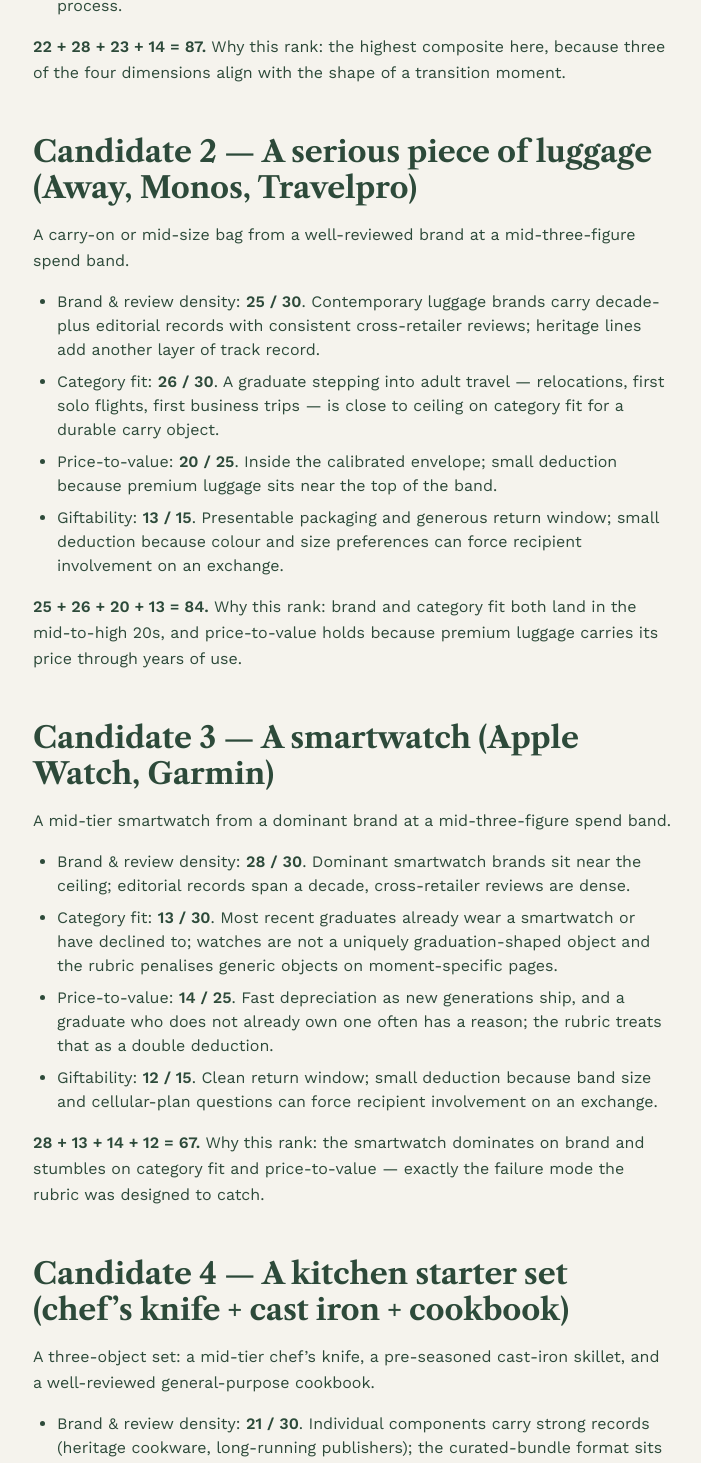
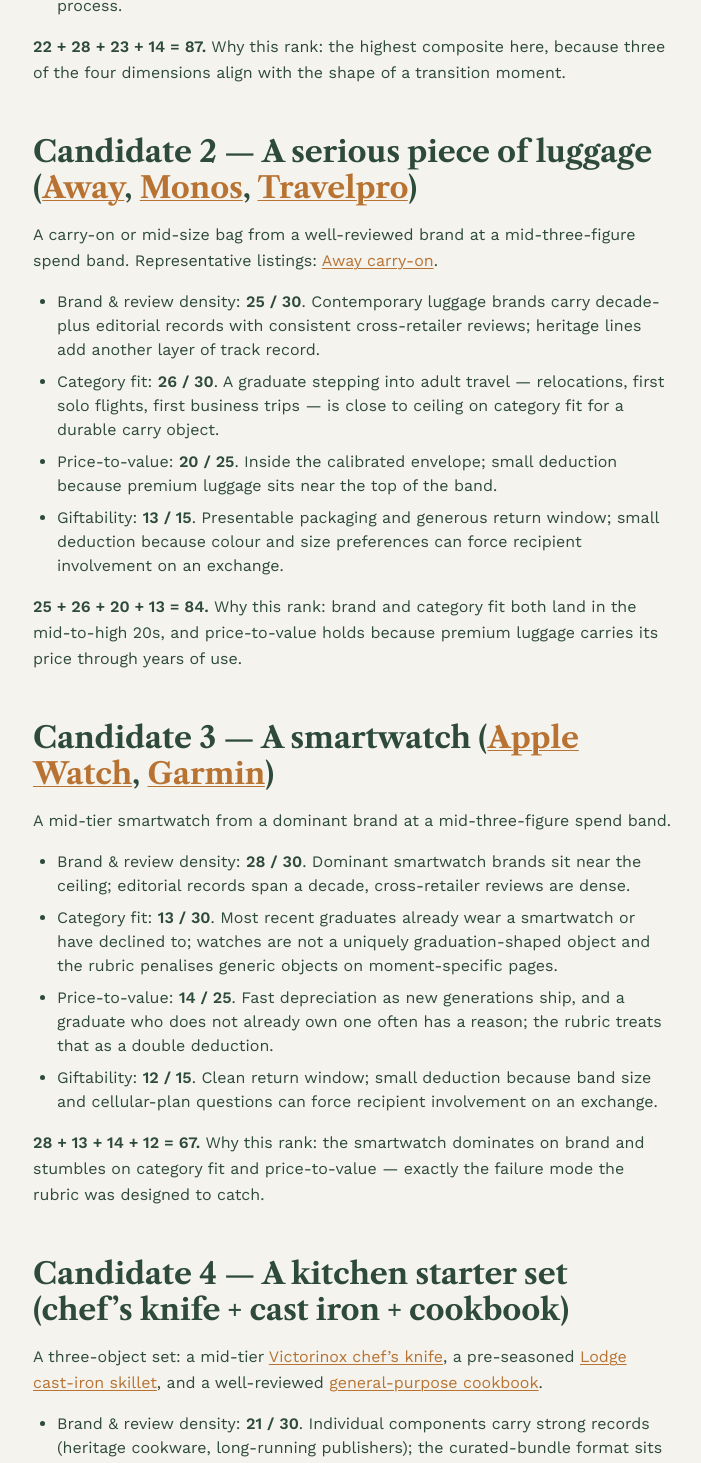
Before and after one commit to perfectgiftsfor/giftscored, a Nuxt app: page /methodology/worked-example-graduation in a window 1280 px wide. Shown: the part 1258-2721 px from the top of the page, without its empty margins (287-988 px from the left). Built offline with nearby package versions, Linux system fonts and the light colour scheme.

Commit message:
Add affiliate-ready product + brand links to all 3 worked-example pages + disclosure on /editorial/

```diff
--- a/pages/editorial.vue
+++ b/pages/editorial.vue
@@ -105,6 +105,20 @@
       disclosure noting that affiliate links appear below.
     </p>
     <p>
+      Some product and brand links in worked-example pages route
+      through affiliate programs &mdash; primarily Amazon Associates,
+      plus a small number of direct brand partnerships. When they do,
+      we earn a commission on qualifying purchases at no extra cost to
+      the reader.
+    </p>
+    <p>
+      Commission does not influence the rubric or the scoring. The
+      rubric is published with its weights; composites are arithmetic
+      sums; sub-scores come from editor&rsquo;s judgment against
+      publicly-available signals. We do not publish paid placements as
+      worked-example picks.
+    </p>
+    <p>
       <strong>The Amazon required statement:</strong> As an Amazon
       Associate, GiftScored earns from qualifying purchases.
     </p>
--- a/pages/methodology/worked-example-anniversary.vue
+++ b/pages/methodology/worked-example-anniversary.vue
@@ -98,7 +98,8 @@
 
     <h2>Candidate 1 &mdash; A framed, dated artifact from the couple&rsquo;s year</h2>
     <p>
-      A custom-drawn map of the neighbourhood where the couple met,
+      A <a href="https://www.amazon.com/s?k=custom+framed+map+print+personalised" rel="sponsored nofollow" target="_blank" noopener>custom-drawn map</a>
+      of the neighbourhood where the couple met,
       framed, with the date stamped in the corner.
     </p>
     <ul>
@@ -113,10 +114,12 @@
       structurally caps in the high teens.
     </p>
 
-    <h2>Candidate 2 &mdash; A premium watch (Tudor Black Bay, Omega Seamaster)</h2>
+    <h2>Candidate 2 &mdash; A premium watch (<a href="https://www.tudorwatch.com/" rel="sponsored nofollow" target="_blank" noopener>Tudor</a> Black Bay, <a href="https://www.omegawatches.com/" rel="sponsored nofollow" target="_blank" noopener>Omega Seamaster</a>)</h2>
     <p>
       A well-reviewed mechanical watch from a heritage brand at a
-      four-figure spend band.
+      four-figure spend band. See representative listings for
+      <a href="https://www.amazon.com/s?k=Tudor+Black+Bay" rel="sponsored nofollow" target="_blank" noopener>Tudor Black Bay</a>
+      and <a href="https://www.amazon.com/s?k=Omega+Seamaster" rel="sponsored nofollow" target="_blank" noopener>Omega Seamaster</a>.
     </p>
     <ul>
       <li>Brand &amp; review density: <strong>27 / 30</strong>. Decade-plus editorial records across multiple publications; consistent cross-retailer consumer reviews.</li>
@@ -152,6 +155,9 @@
     <p>
       A fine-jewellery necklace from a brand with strong
       cross-retailer reviews, at a mid-four-figure spend band.
+      Representative retailers:
+      <a href="https://www.bluenile.com/" rel="sponsored nofollow" target="_blank" noopener>Blue Nile</a>
+      and <a href="https://www.jamesallen.com/" rel="sponsored nofollow" target="_blank" noopener>James Allen</a>.
     </p>
     <ul>
       <li>Brand &amp; review density: <strong>25 / 30</strong>. Large online jewellers with decade-plus records and high review volume score near the top of this dimension.</li>
@@ -168,7 +174,9 @@
 
     <h2>Candidate 5 &mdash; A subscription box for the couple</h2>
     <p>
-      A monthly wine, cheese, or coffee subscription marketed as an
+      A monthly wine, cheese, or coffee subscription &mdash; for example
+      <a href="https://www.atlascoffeeclub.com/" rel="sponsored nofollow" target="_blank" noopener>Atlas Coffee Club</a>
+      &mdash; marketed as an
       anniversary gift, first box timed to the anniversary date.
     </p>
     <ul>
@@ -227,6 +235,10 @@
       </li>
     </ul>
 
+    <p class="affiliate-disclosure" style="font-size: 0.85em; color: #5a6e5f; border-top: 1px solid #b87333; padding-top: 16px; margin-top: 32px;">
+      <strong>A note on links:</strong> some product and brand links on this page may route through affiliate programs. When they do, we may earn a commission on a purchase at no cost to the reader. Commission doesn&rsquo;t influence scoring &mdash; the rubric is published and the weights are fixed; see <NuxtLink to="/editorial/">our editorial standards</NuxtLink> for the full policy.
+    </p>
+
     <hr />
     <p>
       <NuxtLink to="/methodology/how-we-score/">&larr; How the score is calculated</NuxtLink>
--- a/pages/methodology/worked-example-graduation.vue
+++ b/pages/methodology/worked-example-graduation.vue
@@ -113,10 +113,11 @@
       align with the shape of a transition moment.
     </p>
 
-    <h2>Candidate 2 &mdash; A serious piece of luggage (Away, Monos, Travelpro)</h2>
+    <h2>Candidate 2 &mdash; A serious piece of luggage (<a href="https://www.awaytravel.com/" rel="sponsored nofollow" target="_blank" noopener>Away</a>, <a href="https://www.monos.com/" rel="sponsored nofollow" target="_blank" noopener>Monos</a>, <a href="https://www.travelpro.com/" rel="sponsored nofollow" target="_blank" noopener>Travelpro</a>)</h2>
     <p>
       A carry-on or mid-size bag from a well-reviewed brand at a
-      mid-three-figure spend band.
+      mid-three-figure spend band. Representative listings:
+      <a href="https://www.amazon.com/s?k=Away+carry+on+luggage" rel="sponsored nofollow" target="_blank" noopener>Away carry-on</a>.
     </p>
     <ul>
       <li>Brand &amp; review density: <strong>25 / 30</strong>. Contemporary luggage brands carry decade-plus editorial records with consistent cross-retailer reviews; heritage lines add another layer of track record.</li>
@@ -131,7 +132,7 @@
       price through years of use.
     </p>
 
-    <h2>Candidate 3 &mdash; A smartwatch (Apple Watch, Garmin)</h2>
+    <h2>Candidate 3 &mdash; A smartwatch (<a href="https://www.amazon.com/s?k=Apple+Watch" rel="sponsored nofollow" target="_blank" noopener>Apple Watch</a>, <a href="https://www.amazon.com/s?k=Garmin+smartwatch" rel="sponsored nofollow" target="_blank" noopener>Garmin</a>)</h2>
     <p>
       A mid-tier smartwatch from a dominant brand at a
       mid-three-figure spend band.
@@ -151,9 +152,12 @@
 
     <h2>Candidate 4 &mdash; A kitchen starter set (chef&rsquo;s knife + cast iron + cookbook)</h2>
     <p>
-      A three-object set: a mid-tier chef&rsquo;s knife, a
-      pre-seasoned cast-iron skillet, and a well-reviewed
-      general-purpose cookbook.
+      A three-object set: a mid-tier
+      <a href="https://www.victorinox.com/" rel="sponsored nofollow" target="_blank" noopener>Victorinox chef&rsquo;s knife</a>, a
+      pre-seasoned
+      <a href="https://www.lodgecastiron.com/" rel="sponsored nofollow" target="_blank" noopener>Lodge cast-iron skillet</a>,
+      and a well-reviewed
+      <a href="https://www.amazon.com/s?k=general+purpose+cookbook" rel="sponsored nofollow" target="_blank" noopener>general-purpose cookbook</a>.
     </p>
     <ul>
       <li>Brand &amp; review density: <strong>21 / 30</strong>. Individual components carry strong records (heritage cookware, long-running publishers); the curated-bundle format sits slightly below a single-brand premium object.</li>
@@ -225,6 +229,10 @@
       </li>
     </ul>
 
+    <p class="affiliate-disclosure" style="font-size: 0.85em; color: #5a6e5f; border-top: 1px solid #b87333; padding-top: 16px; margin-top: 32px;">
+      <strong>A note on links:</strong> some product and brand links on this page may route through affiliate programs. When they do, we may earn a commission on a purchase at no cost to the reader. Commission doesn&rsquo;t influence scoring &mdash; the rubric is published and the weights are fixed; see <NuxtLink to="/editorial/">our editorial standards</NuxtLink> for the full policy.
+    </p>
+
     <hr />
     <p>
       <NuxtLink to="/methodology/worked-example-anniversary/">&larr; Worked example: anniversary gifts</NuxtLink>
--- a/pages/methodology/worked-example-mom-birthday.vue
+++ b/pages/methodology/worked-example-mom-birthday.vue
@@ -96,7 +96,7 @@
       reports each composite on the 0&ndash;100 Gift Score range.
     </p>
 
-    <h2>Candidate 1 &mdash; A Storyworth-bound family memoir</h2>
+    <h2>Candidate 1 &mdash; A <a href="https://welcome.storyworth.com/" rel="sponsored nofollow" target="_blank" noopener>Storyworth</a>-bound family memoir</h2>
     <p>
       A twelve-month guided memoir service that collects a
       parent&rsquo;s answers to weekly prompts and binds them into
@@ -115,7 +115,7 @@
       mom-birthday moment.
     </p>
 
-    <h2>Candidate 2 &mdash; A Brooklinen or Parachute sheet-set upgrade</h2>
+    <h2>Candidate 2 &mdash; A <a href="https://www.brooklinen.com/" rel="sponsored nofollow" target="_blank" noopener>Brooklinen</a> or <a href="https://www.parachutehome.com/" rel="sponsored nofollow" target="_blank" noopener>Parachute</a> sheet-set upgrade</h2>
     <p>
       A premium linen or percale sheet set from a
       direct-to-consumer bedding brand at a
@@ -134,7 +134,7 @@
       dimension carrying the composite.
     </p>
 
-    <h2>Candidate 3 &mdash; A 1-800-Flowers generic bouquet</h2>
+    <h2>Candidate 3 &mdash; A <a href="https://www.1800flowers.com/" rel="sponsored nofollow" target="_blank" noopener>1-800-Flowers</a> generic bouquet</h2>
     <p>
       A mid-tier delivered bouquet from a dominant mass-market
       florist, selected from the default seasonal assortment.
@@ -153,7 +153,7 @@
       inside this rubric.
     </p>
 
-    <h2>Candidate 4 &mdash; A Zingerman&rsquo;s food hamper matched to her taste</h2>
+    <h2>Candidate 4 &mdash; A <a href="https://www.zingermans.com/" rel="sponsored nofollow" target="_blank" noopener>Zingerman&rsquo;s</a> food hamper matched to her taste</h2>
     <p>
       A curated specialty-grocer hamper &mdash; olive oils,
       cheeses, chocolates, or preserves &mdash; selected against
@@ -173,11 +173,12 @@
       damaged-goods replacement policy is straightforward.
     </p>
 
-    <h2>Candidate 5 &mdash; A Yankee Candle multi-pack</h2>
+    <h2>Candidate 5 &mdash; A <a href="https://www.yankeecandle.com/" rel="sponsored nofollow" target="_blank" noopener>Yankee Candle</a> multi-pack</h2>
     <p>
       A three-or-four candle multi-pack in seasonal fragrances
       from a dominant mass-market candle brand at a low-to-mid
-      spend band.
+      spend band. Representative listing:
+      <a href="https://www.amazon.com/s?k=Yankee+Candle+multi+pack" rel="sponsored nofollow" target="_blank" noopener>Yankee Candle multi-pack</a>.
     </p>
     <ul>
       <li>Brand &amp; review density: <strong>22 / 30</strong>. The brand is ubiquitous with a long editorial record and dense cross-retailer reviews; the only strong dimension for the candidate.</li>
@@ -234,6 +235,10 @@
       </li>
     </ul>
 
+    <p class="affiliate-disclosure" style="font-size: 0.85em; color: #5a6e5f; border-top: 1px solid #b87333; padding-top: 16px; margin-top: 32px;">
+      <strong>A note on links:</strong> some product and brand links on this page may route through affiliate programs. When they do, we may earn a commission on a purchase at no cost to the reader. Commission doesn&rsquo;t influence scoring &mdash; the rubric is published and the weights are fixed; see <NuxtLink to="/editorial/">our editorial standards</NuxtLink> for the full policy.
+    </p>
+
     <hr />
     <p>
       <NuxtLink to="/methodology/worked-example-graduation/">&larr; Worked example: graduation gifts</NuxtLink>
```
